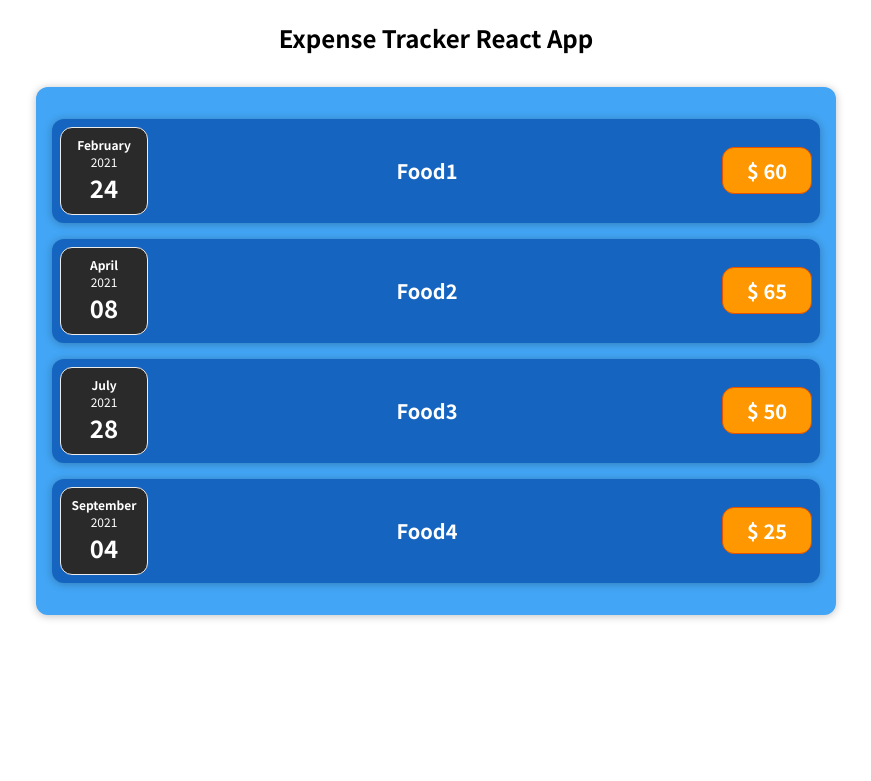
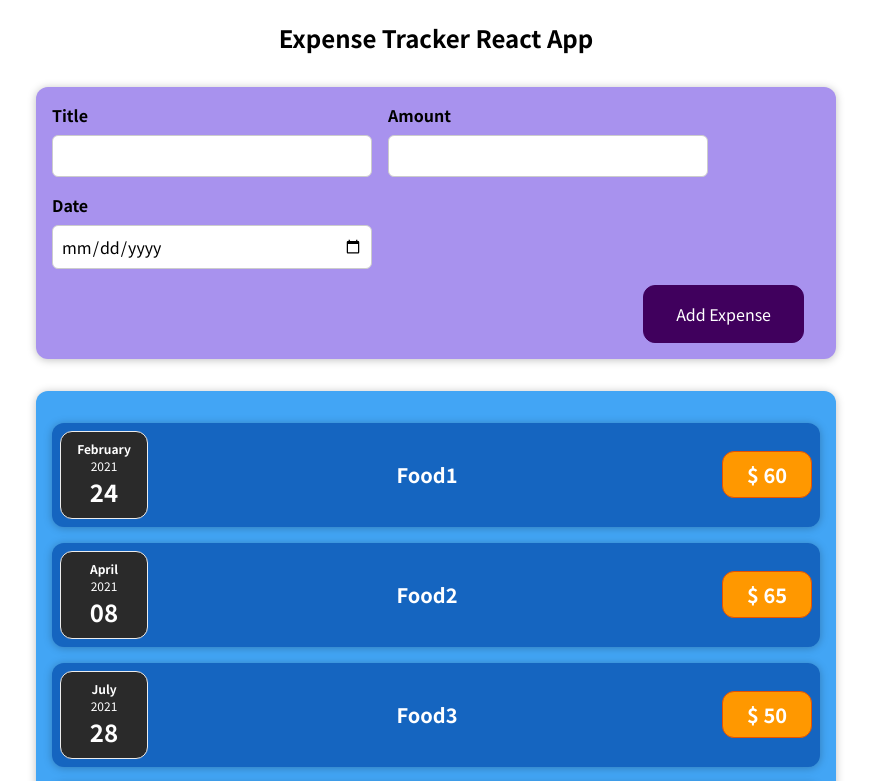
Before and after one commit to yuvaraj21/React-Bootcamp, a React (Create React App) app in the folder Expense-Tracker/: page / in a window 1280 px wide. Shown: the top 781 px of the page, without its empty margins (204-1075 px from the left). Built offline with nearby package versions, Linux system fonts and the light colour scheme.

Commit message:
new expense component

```diff
--- a/Expense-Tracker/src/App.js
+++ b/Expense-Tracker/src/App.js
@@ -1,4 +1,5 @@
 import Expenses from './component/Expenses/Expenses';
+import NewExpense from './component/NewExpense/NewExpense';
 
 function App() {
   const expenses = [
@@ -27,6 +28,7 @@ function App() {
   return (
     <div>
       <h2>Expense Tracker React App</h2>
+      <NewExpense />
       <Expenses expenses={expenses} />
     </div>
   );
--- a/Expense-Tracker/src/component/Expenses/ExpenseItem.js
+++ b/Expense-Tracker/src/component/Expenses/ExpenseItem.js
@@ -1,14 +1,15 @@
-import React from 'react';
+import React, { useState } from 'react';
 import Card from '../UI/Card';
 import ExpenseDate from './ExpenseDate';
 import './ExpenseItem.css';
 
 const ExpenseItem = (props) => {
+  const [title, settitle] = useState(props.title);
   return (
     <Card className="expense-item">
       <ExpenseDate date={props.date} />
       <div className="expense-item__description">
-        <h2>{props.title}</h2>
+        <h2>{title}</h2>
         <div className="expense-item__price">$ {props.amount}</div>
       </div>
     </Card>
--- /dev/null
+++ b/Expense-Tracker/src/component/NewExpense/ExoenseForm.js
@@ -0,0 +1,30 @@
+import react from 'react';
+import './ExpenseForm.css';
+
+const ExpenseForm = () => {
+  return (
+    <form>
+      <div className="new-expense__controls">
+        <div className="new-expense__control">
+          <label>Title</label>
+          <input type="text" />
+        </div>
+
+        <div className="new-expense__control">
+          <label>Amount</label>
+          <input type="number" />
+        </div>
+
+        <div className="new-expense__control">
+          <label>Date</label>
+          <input type="date" />
+        </div>
+      </div>
+      <div className="new-expense__actions">
+        <button type="submit">Add Expense</button>
+      </div>
+    </form>
+  );
+};
+
+export default ExpenseForm;
--- /dev/null
+++ b/Expense-Tracker/src/component/NewExpense/ExpenseForm.css
@@ -0,0 +1,26 @@
+.new-expense__controls {
+    display: flex;
+    flex-wrap: wrap;
+    gap: 1rem;
+    margin-bottom: 1rem;
+    text-align: left;
+}
+
+.new-expense__control label {
+    font-weight: bold;
+    margin-bottom: 0.5rem;
+    display: block;
+}
+
+.new-expense__control input {
+    font: inherit;
+    padding: 0.5rem;
+    border-radius: 6px;
+    border: 1px solid #ccc;
+    width: 20rem;
+    max-width: 100%;
+}
+
+.new-expense__actions {
+    text-align: right;
+}
--- /dev/null
+++ b/Expense-Tracker/src/component/NewExpense/NewExpense.css
@@ -0,0 +1,38 @@
+.new-expense {
+    background-color: #a892ee;
+    padding: 1rem;
+    margin: 2rem auto;
+    width: 50rem;
+    max-width: 95%;
+    border-radius: 12px;
+    text-align: center;
+    box-shadow: 0 1px 8px rgba(0, 0, 0, 0.25);
+}
+
+.new-expense button {
+    font: inherit;
+    cursor: pointer;
+    padding: 1rem 2rem;
+    border: 1px solid #40005d;
+    background-color: #40005d;
+    color: white;
+    border-radius: 12px;
+    margin-right: 1rem;
+}
+
+.new-expense button:hover,
+.new-expense button:active {
+    background-color: #510674;
+    border-color: #510674;
+}
+
+.new-expense button.alternative {
+    color: #220131;
+    border-color: transparent;
+    background-color: transparent;
+}
+
+.new-expense button.alternative:hover,
+.new-expense button.alternative:active {
+    background-color: #ddb3f8;
+}
--- /dev/null
+++ b/Expense-Tracker/src/component/NewExpense/NewExpense.js
@@ -0,0 +1,13 @@
+import react from 'react';
+import ExpenseForm from './ExoenseForm.js';
+import './NewExpense.css';
+
+const NewExpense = () => {
+  return (
+    <div className="new-expense">
+      <ExpenseForm />
+    </div>
+  );
+};
+
+export default NewExpense;
```
